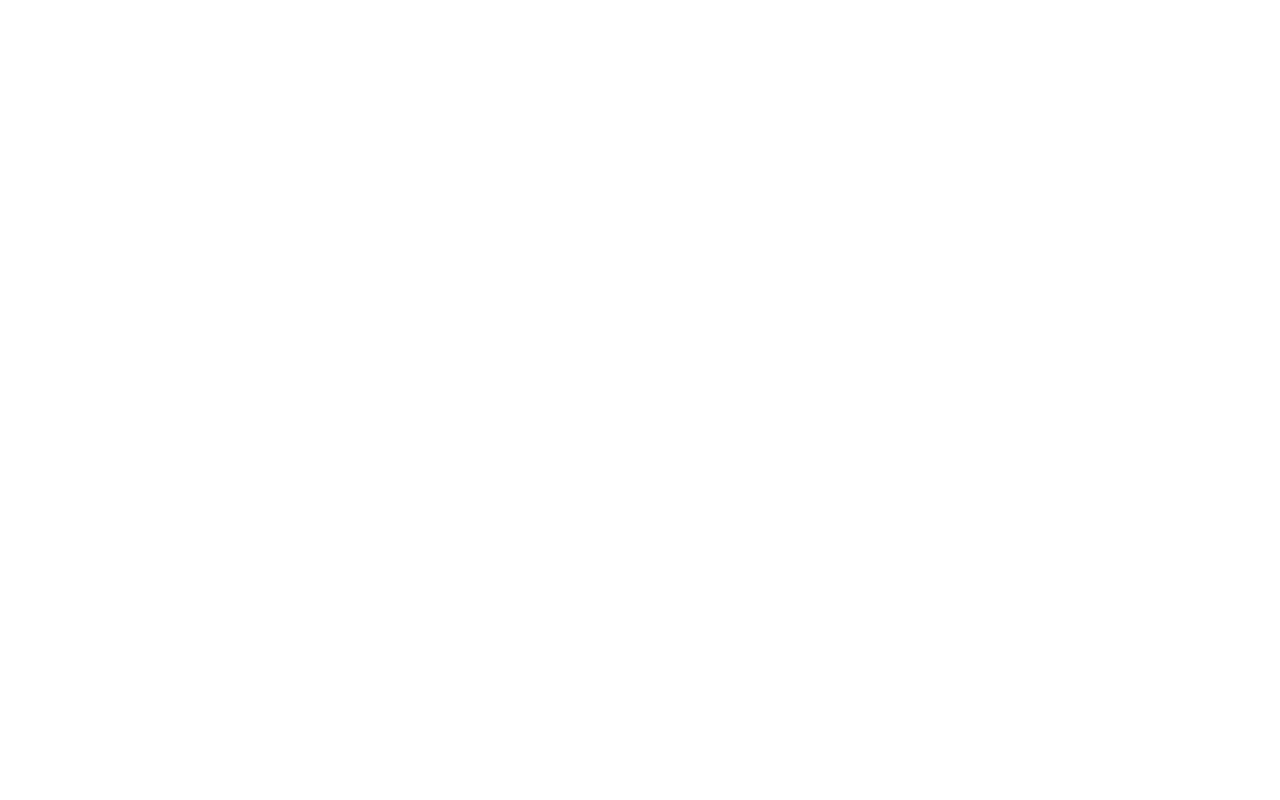
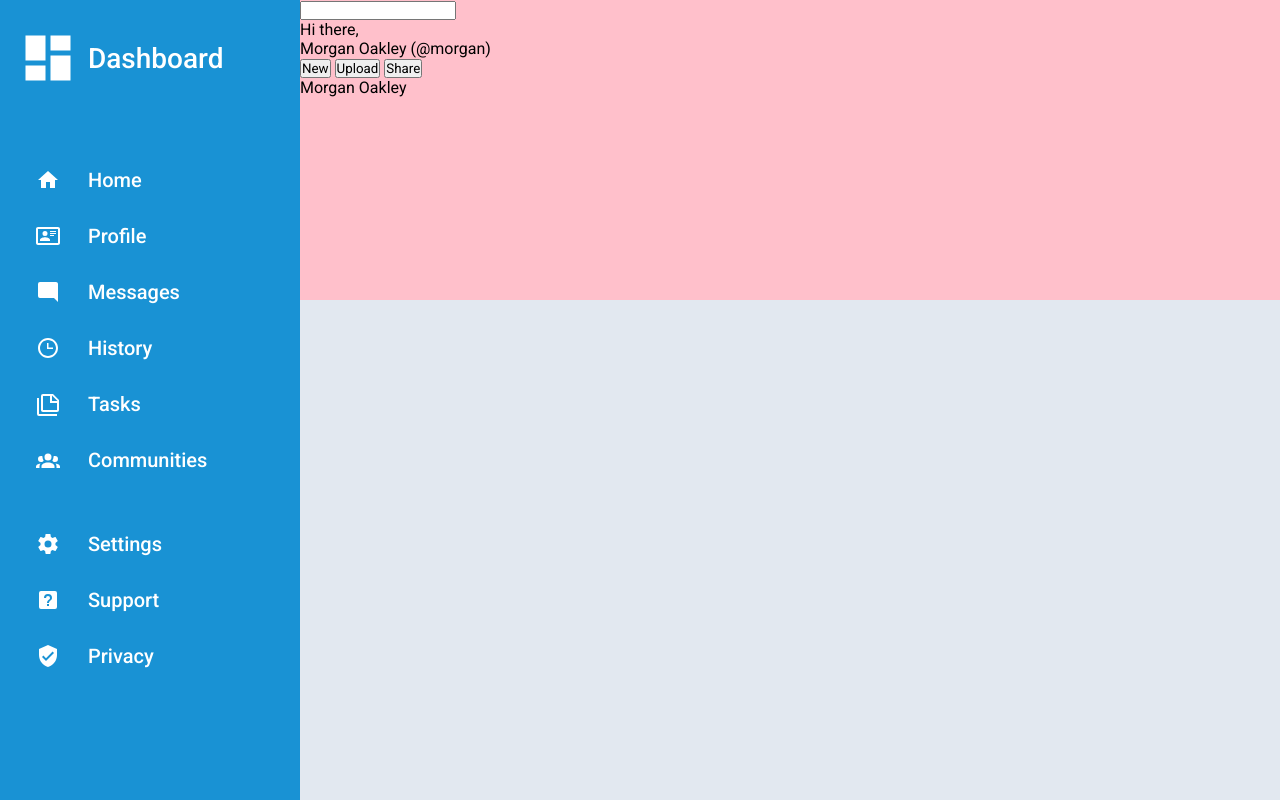
Before and after one commit to edgeboy47/odin-admin-dashboard, a plain HTML site: page index.html in a window 1280 px wide. Drawn offline with Linux system fonts and the light colour scheme.

Commit message:
Finish Sidebar

```diff
--- a/index.html
+++ b/index.html
@@ -1,13 +1,84 @@
 <!DOCTYPE html>
 <html lang="en">
-<head>
-    <meta charset="UTF-8">
-    <meta http-equiv="X-UA-Compatible" content="IE=edge">
-    <meta name="viewport" content="width=device-width, initial-scale=1.0">
-    <link rel="stylesheet" href="style.css">
+  <head>
+    <meta charset="UTF-8" />
+    <meta http-equiv="X-UA-Compatible" content="IE=edge" />
+    <meta name="viewport" content="width=device-width, initial-scale=1.0" />
+    <link rel="stylesheet" href="style.css" />
     <title>Admin Dashboard</title>
-</head>
-<body>
-
-</body>
+  </head>
+  <body>
+    <header>
+      <div class="searchbar">
+        <input type="text" name="search" id="search" />
+      </div>
+      <div class="greeting">
+        <span>Hi there,</span>
+        <div class="username">Morgan Oakley (@morgan)</div>
+      </div>
+      <div class="header-buttons">
+        <button type="button">New</button>
+        <button type="button">Upload</button>
+        <button type="button">Share</button>
+      </div>
+      <div class="profile">Morgan Oakley</div>
+    </header>
+    <aside>
+      <div class="logo">
+        <img src="./assets/view-dashboard.svg" alt="Dashboard Icon" />
+        <h1>Dashboard</h1>
+      </div>
+      <div class="icons">
+        <ul>
+          <li>
+            <img src="./assets/home.svg" alt="Home Icon" />
+            Home
+          </li>
+          <li>
+            <img
+              src="./assets/card-account-details-outline.svg"
+              alt="Profile Icon"
+            />
+            Profile
+          </li>
+          <li>
+            <img src="./assets/message-reply.svg" alt="Messages Icon" />
+            Messages
+          </li>
+          <li>
+            <img
+              src="./assets/clock-time-three-outline.svg"
+              alt="History Icon"
+            />
+            History
+          </li>
+          <li>
+            <img src="./assets/note-multiple-outline.svg" alt="Tasks Icon" />
+            Tasks
+          </li>
+          <li>
+            <img src="./assets/account-group.svg" alt="Communities Icon" />
+            Communities
+          </li>
+        </ul>
+      </div>
+      <div class="icons">
+        <ul>
+          <li>
+            <img src="./assets/cog.svg" alt="Settings Icon" />
+            Settings
+          </li>
+          <li>
+            <img src="./assets/help-box.svg" alt="Support Icon" />
+            Support
+          </li>
+          <li>
+            <img src="./assets/shield-check.svg" alt="Privacy Icon" />
+            Privacy
+          </li>
+        </ul>
+      </div>
+    </aside>
+    <main></main>
+  </body>
 </html>
--- a/style.css
+++ b/style.css
@@ -0,0 +1,79 @@
+@import url("https://fonts.googleapis.com/css2?family=Roboto:wght@300;400;500;700;900&display=swap");
+
+* {
+  margin: 0;
+  padding: 0;
+  box-sizing: border-box;
+  font-family: Roboto, sans-serif;
+}
+
+:root {
+  --sidebar-colour: #1992d4;
+  --main-bg-colour: #e2e8f0;
+  --card-border-colour: #f0b429;
+}
+
+body {
+  display: grid;
+  grid-template-columns: 300px 1fr;
+  grid-template-rows: 300px 1fr;
+  height: 100vh;
+}
+
+/* Sidebar */
+aside {
+  padding: 0.5rem;
+  display: grid;
+  gap: 60px;
+  grid-template-rows: 100px min-content min-content;
+  grid-column: 1 / 2;
+  grid-row: 1 / 4;
+  background-color: var(--sidebar-colour);
+  color: #fff;
+}
+
+.logo {
+  align-items: center;
+}
+
+.logo > h1 {
+  display: inline;
+  font-size: 1.75rem;
+  font-weight: 500;
+}
+
+.logo img {
+  width: 60px;
+  height: 60px;
+}
+
+.icons ul {
+  display: grid;
+  list-style-type: none;
+  gap: 2rem;
+  font-size: 1.25rem;
+  font-weight: 500;
+}
+
+.icons ul > li, .logo {
+  display: grid;
+    grid-template-columns: 80px 1fr;
+}
+
+img[src$=".svg"] {
+  filter: invert(1);
+  justify-self: center;
+}
+
+/* Header */
+
+header {
+  grid-row: 1 / 2;
+  grid-column: 2 / -1;
+  background-color: pink;
+}
+
+/* Main */
+main {
+  background-color: var(--main-bg-colour);
+}
```
Also changed, not shown: assets/account-group.svg (added), assets/bell-ring.svg (added), assets/card-account-details-outline.svg (added), assets/clock-time-three-outline.svg (added), assets/cog.svg (added), assets/dashboard-project.png (added), assets/eye-plus-outline.svg (added), assets/help-box.svg (added), assets/home.svg (added), assets/magnify.svg (added), assets/message-reply.svg (added), assets/note-multiple-outline.svg (added), assets/share-variant-outline.svg (added), assets/shield-check.svg (added), 2 more files, 1 other file.
